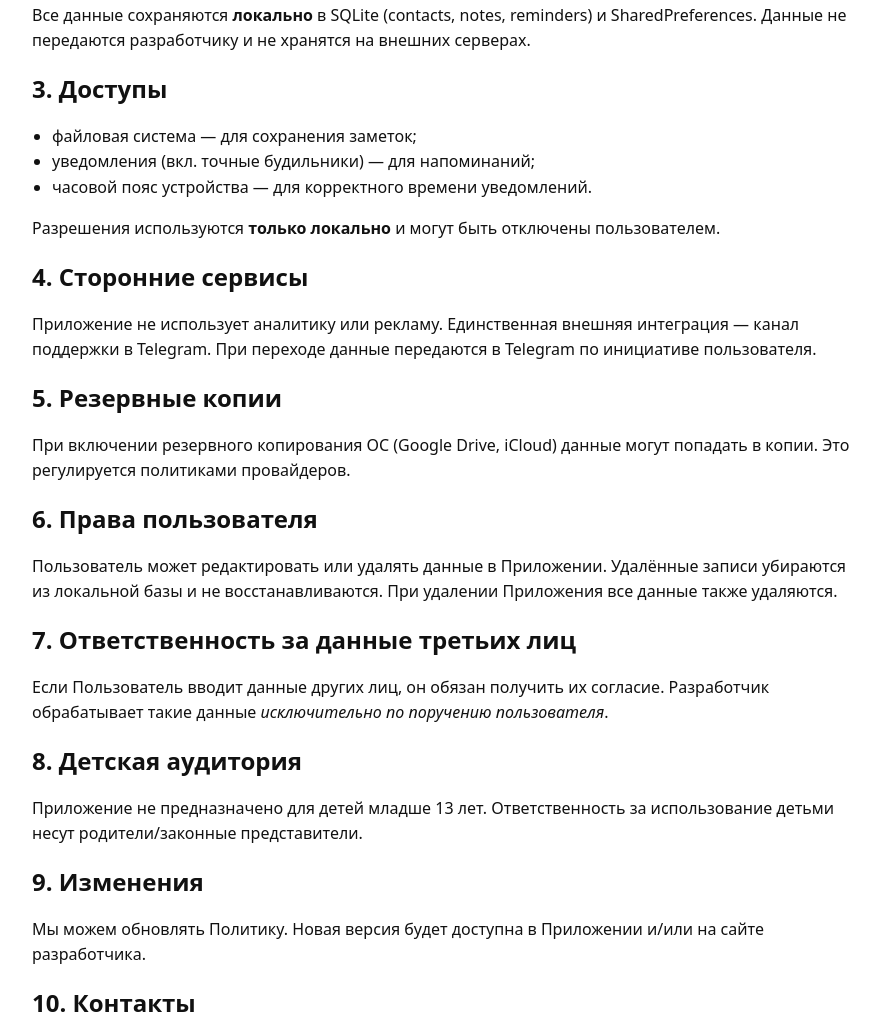
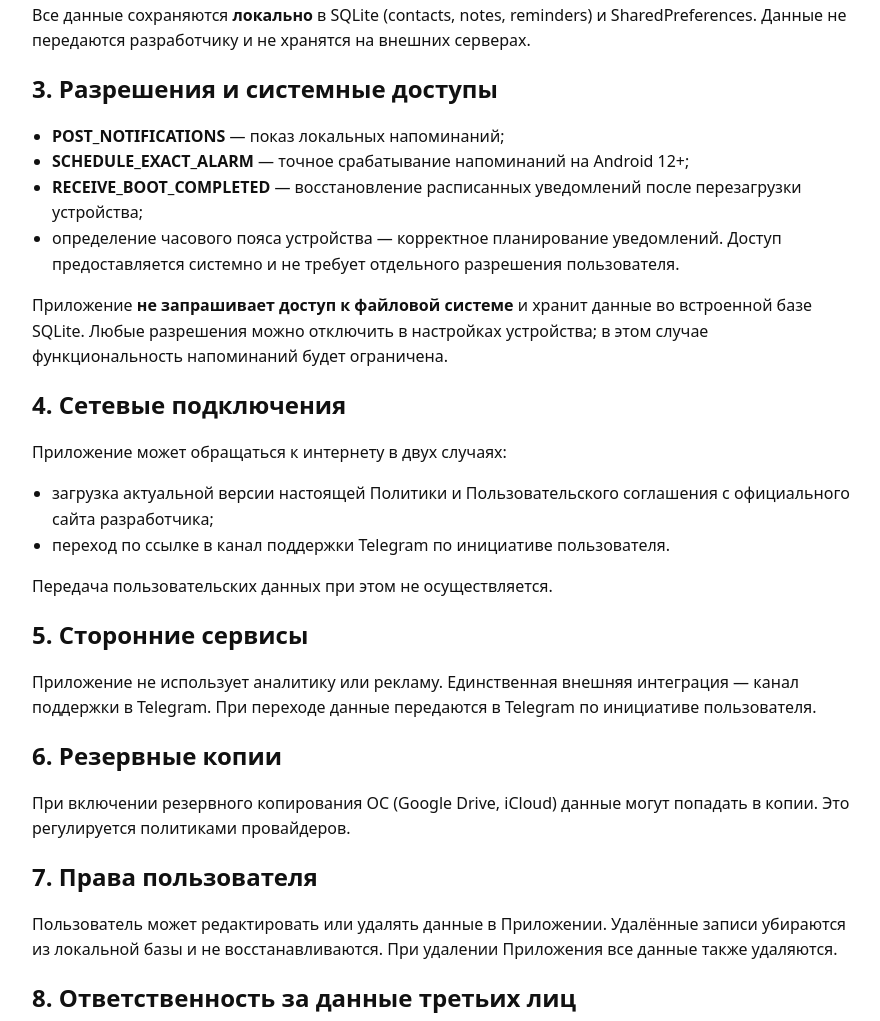
Before and after one commit to SergeyFierce/privacy-policy, a plain HTML site: page index.html in a window 1280 px wide. Shown: the part 420-1441 px from the top of the page, without its empty margins (198-1078 px from the left). Drawn offline with Linux system fonts and the light colour scheme.

Commit message:
Update index.html

```diff
--- a/index.html
+++ b/index.html
@@ -54,33 +54,42 @@
   <h2>2. Место и хранение</h2>
   <p>Все данные сохраняются <strong>локально</strong> в SQLite (contacts, notes, reminders) и SharedPreferences. Данные не передаются разработчику и не хранятся на внешних серверах.</p>
 
-    <h2>3. Доступы</h2>
+  <h2>3. Разрешения и системные доступы</h2>
   <ul>
-      <li>файловая система — для сохранения заметок;</li>
-      <li>уведомления (вкл. точные будильники) — для напоминаний;</li>
-      <li>часовой пояс устройства — для корректного времени уведомлений.</li>
+    <li><strong>POST_NOTIFICATIONS</strong> — показ локальных напоминаний;</li>
+    <li><strong>SCHEDULE_EXACT_ALARM</strong> — точное срабатывание напоминаний на Android 12+;</li>
+    <li><strong>RECEIVE_BOOT_COMPLETED</strong> — восстановление расписанных уведомлений после перезагрузки устройства;</li>
+    <li>определение часового пояса устройства — корректное планирование уведомлений. Доступ предоставляется системно и не требует отдельного разрешения пользователя.</li>
   </ul>
-    <p>Разрешения используются <strong>только локально</strong> и могут быть отключены пользователем.</p>
+  <p>Приложение <strong>не запрашивает доступ к файловой системе</strong> и хранит данные во встроенной базе SQLite. Любые разрешения можно отключить в настройках устройства; в этом случае функциональность напоминаний будет ограничена.</p>
 
-    <h2>4. Сторонние сервисы</h2>
+  <h2>4. Сетевые подключения</h2>
+  <p>Приложение может обращаться к интернету в двух случаях:</p>
+  <ul>
+    <li>загрузка актуальной версии настоящей Политики и Пользовательского соглашения с официального сайта разработчика;</li>
+    <li>переход по ссылке в канал поддержки Telegram по инициативе пользователя.</li>
+  </ul>
+  <p>Передача пользовательских данных при этом не осуществляется.</p>
+
+  <h2>5. Сторонние сервисы</h2>
   <p>Приложение не использует аналитику или рекламу. Единственная внешняя интеграция — канал поддержки в Telegram. При переходе данные передаются в Telegram по инициативе пользователя.</p>
 
-    <h2>5. Резервные копии</h2>
+  <h2>6. Резервные копии</h2>
   <p>При включении резервного копирования ОС (Google Drive, iCloud) данные могут попадать в копии. Это регулируется политиками провайдеров.</p>
 
-    <h2>6. Права пользователя</h2>
+  <h2>7. Права пользователя</h2>
   <p>Пользователь может редактировать или удалять данные в Приложении. Удалённые записи убираются из локальной базы и не восстанавливаются. При удалении Приложения все данные также удаляются.</p>
 
-    <h2>7. Ответственность за данные третьих лиц</h2>
+  <h2>8. Ответственность за данные третьих лиц</h2>
   <p>Если Пользователь вводит данные других лиц, он обязан получить их согласие. Разработчик обрабатывает такие данные <em>исключительно по поручению пользователя</em>.</p>
 
-    <h2>8. Детская аудитория</h2>
+  <h2>9. Детская аудитория</h2>
   <p>Приложение не предназначено для детей младше 13 лет. Ответственность за использование детьми несут родители/законные представители.</p>
 
-    <h2>9. Изменения</h2>
+  <h2>10. Изменения</h2>
   <p>Мы можем обновлять Политику. Новая версия будет доступна в Приложении и/или на сайте разработчика.</p>
 
-    <h2>10. Контакты</h2>
+  <h2>11. Контакты</h2>
   <p>По вопросам конфиденциальности:<br>
     📧 <a href="mailto:touchnotebook2025@gmail.com">touchnotebook2025@gmail.com</a></p>
 
```
Lines whose indentation alone changed are shown as unchanged.
